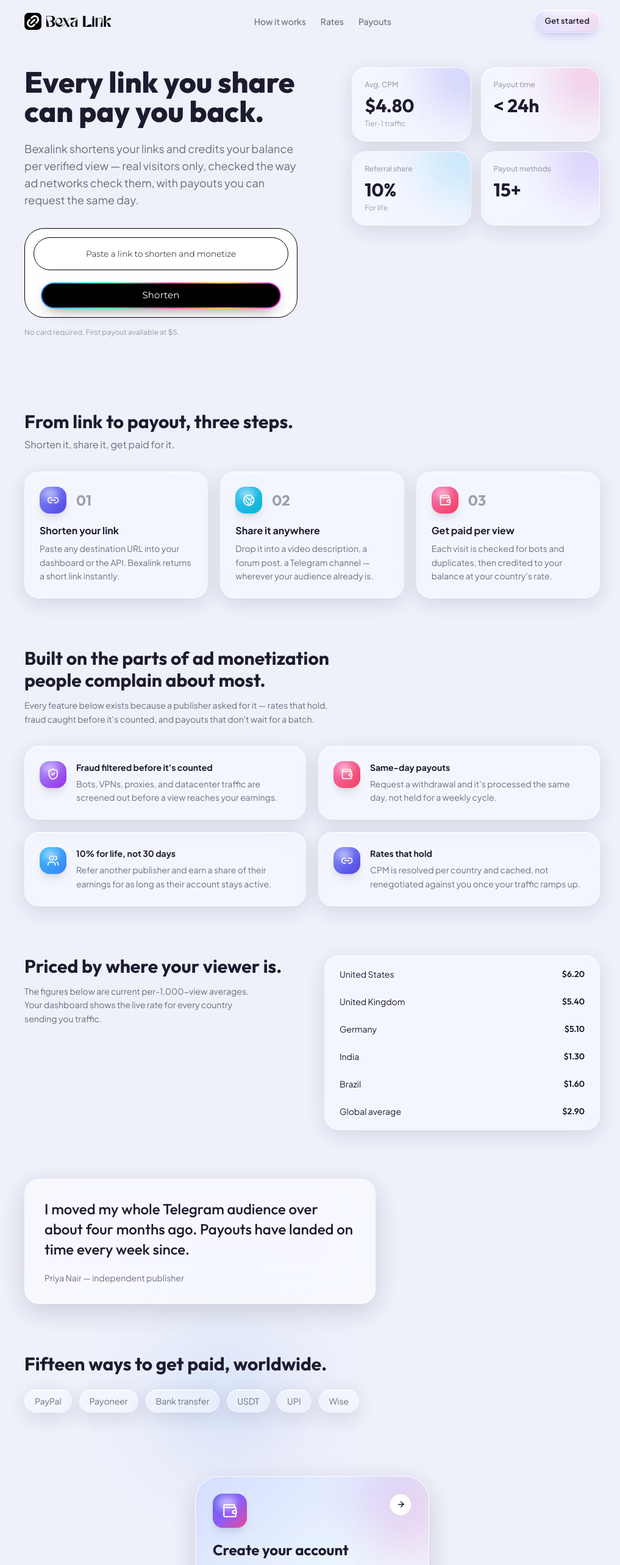
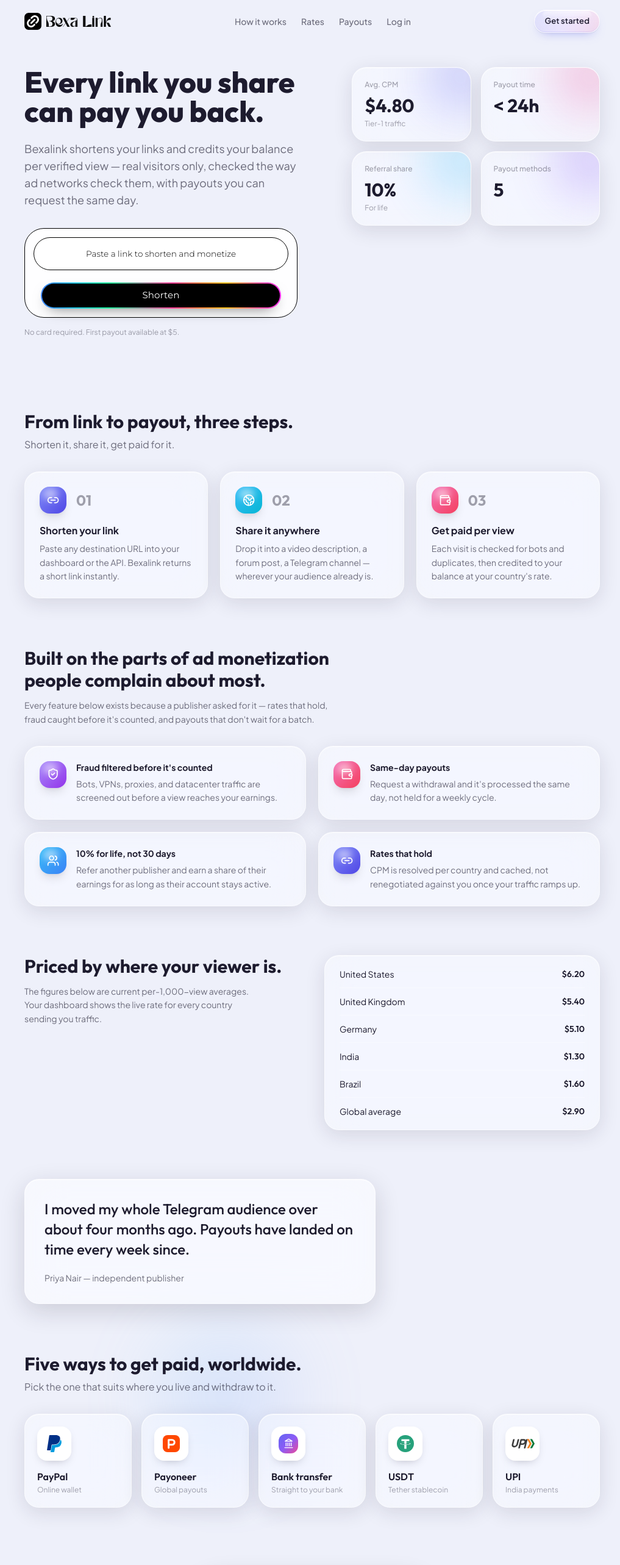
Before and after one commit to bexalinks-lab/Bexalinks-, a Next.js app: page / in a window 1280 px wide. Shown: the top 2566 px of the page at 61% size, without its empty margins (128-1145 px from the left). Built offline with nearby package versions, Linux system fonts and the light colour scheme.

Commit message:
Update LandingPage.jsx

```diff
--- a/frontend/LandingPage.jsx
+++ b/frontend/LandingPage.jsx
@@ -6,9 +6,9 @@
 // gradient icon badges with a glossy highlight for a 3D-widget feel, and a
 // bold rounded display face instead of the earlier ledger/serif treatment.
 
-import { useState } from 'react';
+import { useEffect, useState } from 'react';
 import {
-  ArrowRight, Globe2, Link2, ShieldCheck, Wallet, Users, Copy,
+  ArrowRight, Globe2, Landmark, Link2, Menu, ShieldCheck, Wallet, Users, Copy, X,
 } from 'lucide-react';
 import BrandLogo from './BrandLogo';
 
@@ -68,18 +68,70 @@ function IconBadge({ icon: Icon, gradient, size = 44 }) {
   );
 }
 
+const NAV_LINKS = [
+  { href: '#how-it-works', label: 'How it works' },
+  { href: '#rates', label: 'Rates' },
+  { href: '#payouts', label: 'Payouts' },
+];
+
 function Nav() {
+  const [open, setOpen] = useState(false);
+
+  // Close the mobile menu with the Escape key.
+  useEffect(() => {
+    if (!open) return;
+    const onKey = (e) => e.key === 'Escape' && setOpen(false);
+    window.addEventListener('keydown', onKey);
+    return () => window.removeEventListener('keydown', onKey);
+  }, [open]);
+
   return (
-    <header className="flex items-center justify-between gap-4 px-6 sm:px-10 py-4 max-w-5xl mx-auto">
+    <header className="relative z-30 flex items-center justify-between gap-4 px-6 sm:px-10 py-4 max-w-5xl mx-auto">
       <BrandLogo href="/" />
+
+      {/* Desktop links */}
       <nav className="hidden md:flex items-center gap-6 text-sm font-body font-medium text-[var(--ink-soft)]">
-        <a href="#how-it-works" className="hover:text-[var(--ink)] transition-colors">How it works</a>
-        <a href="#rates" className="hover:text-[var(--ink)] transition-colors">Rates</a>
-        <a href="#payouts" className="hover:text-[var(--ink)] transition-colors">Payouts</a>
+        {NAV_LINKS.map((l) => (
+          <a key={l.href} href={l.href} className="hover:text-[var(--ink)] transition-colors">{l.label}</a>
+        ))}
+        <a href="/login" className="hover:text-[var(--ink)] transition-colors">Log in</a>
       </nav>
-      <CtaButton href="/signup" className="px-4 py-2 rounded-full text-[13px] shrink-0">
-        Get started
-      </CtaButton>
+
+      <div className="flex items-center gap-2 shrink-0">
+        <CtaButton href="/signup" className="px-4 py-2 rounded-full text-[13px]">
+          Get started
+        </CtaButton>
+        {/* Mobile menu button */}
+        <button
+          type="button"
+          onClick={() => setOpen((o) => !o)}
+          aria-label={open ? 'Close menu' : 'Open menu'}
+          aria-expanded={open}
+          aria-controls="mobile-menu"
+          className="btn btn-secondary md:hidden w-9 h-9 rounded-full"
+        >
+          {open ? <X size={16} /> : <Menu size={16} />}
+        </button>
+      </div>
+
+      {/* Mobile dropdown */}
+      {open && (
+        <nav
+          id="mobile-menu"
+          className="md:hidden absolute right-6 sm:right-10 top-full mt-1 w-56 glass-strong rounded-3xl p-2 flex flex-col font-body text-sm font-medium text-[var(--ink)]"
+        >
+          {[...NAV_LINKS, { href: '/login', label: 'Log in' }].map((l) => (
+            <a
+              key={l.href}
+              href={l.href}
+              onClick={() => setOpen(false)}
+              className="px-4 py-3 rounded-2xl hover:bg-white/60 transition-colors"
+            >
+              {l.label}
+            </a>
+          ))}
+        </nav>
+      )}
     </header>
   );
 }
@@ -174,7 +226,7 @@ function Hero() {
           <WidgetStat label="Avg. CPM" value="$4.80" sublabel="Tier-1 traffic" gradient="bg-indigo-500" />
           <WidgetStat label="Payout time" value="< 24h" gradient="bg-pink-500" />
           <WidgetStat label="Referral share" value="10%" sublabel="For life" gradient="bg-sky-400" />
-          <WidgetStat label="Payout methods" value="15+" gradient="bg-violet-500" />
+          <WidgetStat label="Payout methods" value="5" gradient="bg-violet-500" />
         </div>
       </div>
     </section>
@@ -312,17 +364,91 @@ function Testimonial() {
   );
 }
 
+// ── Payout method logos ────────────────────────────────────────────────
+// PayPal and Tether (USDT) use their real vector marks. UPI and Payoneer are
+// redrawn approximations. To use official artwork instead, drop the file in
+// /public/payments/ (e.g. payoneer.svg) and set `src` on that method below.
+function PayPalLogo() {
+  return (
+    <svg viewBox="0 0 24 24" className="w-7 h-7" aria-hidden="true">
+      <path fill="#003087" d="M7.076 21.337H2.47a.641.641 0 0 1-.633-.74L4.944.901C5.026.382 5.474 0 5.998 0h7.46c2.57 0 4.578.543 5.69 1.81 1.01 1.15 1.304 2.42 1.012 4.287-.023.143-.047.288-.077.437-.983 5.05-4.349 6.797-8.647 6.797h-2.19c-.524 0-.968.382-1.05.9l-1.12 7.106z" />
+      <path fill="#009cde" d="M21.222 6.917a3.35 3.35 0 0 0-.607-.541c-.013.076-.026.175-.041.254-.93 4.778-4.005 7.201-9.138 7.201h-2.19a.563.563 0 0 0-.556.479l-1.187 7.527h-.506l-.24 1.516a.56.56 0 0 0 .554.647h3.882c.46 0 .85-.334.922-.788.06-.26.76-4.852.816-5.09a.932.932 0 0 1 .923-.788h.58c3.76 0 6.705-1.528 7.565-5.946.36-1.847.174-3.388-.777-4.471z" />
+    </svg>
+  );
+}
+
+function TetherLogo() {
+  return (
+    <svg viewBox="0 0 32 32" className="w-7 h-7" aria-hidden="true">
+      <circle cx="16" cy="16" r="16" fill="#26A17B" />
+      <path fill="#fff" d="M17.922 17.383v-.002c-.11.008-.677.042-1.942.042-1.01 0-1.721-.03-1.971-.042v.003c-3.888-.171-6.79-.848-6.79-1.658 0-.809 2.902-1.486 6.79-1.66v2.644c.254.018.982.061 1.988.061 1.207 0 1.812-.05 1.925-.06v-2.643c3.88.173 6.775.85 6.775 1.658 0 .81-2.895 1.485-6.775 1.657m0-3.59v-2.366h5.414V7.819H8.595v3.608h5.414v2.365c-4.4.202-7.709 1.074-7.709 2.118 0 1.044 3.309 1.915 7.709 2.118v7.582h3.913v-7.584c4.393-.202 7.694-1.073 7.694-2.116 0-1.043-3.301-1.914-7.694-2.117" />
+    </svg>
+  );
+}
+
+function UpiLogo() {
+  return (
+    <svg viewBox="0 0 48 24" className="w-10 h-5" aria-hidden="true">
+      <g transform="translate(5 0) skewX(-14)" stroke="#3c3c3c" strokeWidth="3.2" fill="none" strokeLinecap="round" strokeLinejoin="round">
+        <path d="M3 4.5v9a4.5 4.5 0 0 0 9 0v-9" />
+        <path d="M17.5 20V4.5h5a4.2 4.2 0 0 1 0 8.4h-5" />
+        <path d="M28.5 4.5V20" />
+      </g>
+      <polygon fill="#F58220" points="33,3 37,3 42,12 37,21 33,21 38,12" />
+      <polygon fill="#097939" points="39,3 43,3 48,12 43,21 39,21 44,12" />
+    </svg>
+  );
+}
+
+function PayoneerLogo() {
+  return (
+    <svg viewBox="0 0 32 32" className="w-7 h-7" aria-hidden="true">
+      <rect width="32" height="32" rx="9" fill="#FF4800" />
+      <path d="M11 24V9h6.5a4.5 4.5 0 0 1 0 9H11" stroke="#fff" strokeWidth="3.4" fill="none" strokeLinecap="round" strokeLinejoin="round" />
+    </svg>
+  );
+}
+
+function BankLogo() {
+  return (
+    <div className={`w-8 h-8 rounded-xl ${BRAND_GRADIENT} flex items-center justify-center`}>
+      <Landmark size={17} strokeWidth={2} className="text-white" />
+    </div>
+  );
+}
+
+const PAYOUT_METHODS = [
+  { name: 'PayPal', note: 'Online wallet', Logo: PayPalLogo },
+  { name: 'Payoneer', note: 'Global payouts', Logo: PayoneerLogo },
+  { name: 'Bank transfer', note: 'Straight to your bank', Logo: BankLogo },
+  { name: 'USDT', note: 'Tether stablecoin', Logo: TetherLogo },
+  { name: 'UPI', note: 'India payments', Logo: UpiLogo },
+  // Official artwork: { name: 'PayPal', note: '…', src: '/payments/paypal.svg' }
+];
+
+function PayoutCard({ name, note, Logo, src }) {
+  return (
+    <div className="glass rounded-3xl p-4 sm:p-5 flex sm:flex-col items-center sm:items-start gap-4 transition-transform duration-200 hover:-translate-y-0.5">
+      <div className="shrink-0 w-14 h-14 rounded-2xl bg-white border border-white/80 shadow-[0_6px_16px_-8px_rgba(29,27,46,0.35)] flex items-center justify-center">
+        {src ? <img src={src} alt="" className="w-8 h-8 object-contain" /> : <Logo />}
+      </div>
+      <div>
+        <h3 className="font-display font-semibold text-base text-[var(--ink)] leading-tight">{name}</h3>
+        <p className="font-body text-xs text-[var(--ink-faint)] mt-1">{note}</p>
+      </div>
+    </div>
+  );
+}
+
 function Payouts() {
-  const methods = ['PayPal', 'Payoneer', 'Bank transfer', 'USDT', 'UPI', 'Wise'];
   return (
     <section id="payouts" className="px-6 sm:px-10 max-w-5xl mx-auto py-10 relative">
       <div className="absolute top-0 left-1/4 w-56 h-56 rounded-full bg-gradient-to-br from-sky-300 to-indigo-400 opacity-20 blur-3xl -z-10" />
-      <h2 className="font-display font-bold text-3xl text-[var(--ink)] mb-6">Fifteen ways to get paid, worldwide.</h2>
-      <div className="flex flex-wrap gap-3">
-        {methods.map((m) => (
-          <span key={m} className="glass rounded-full px-4 py-2 font-body text-sm text-[var(--ink-soft)]">
-            {m}
-          </span>
+      <h2 className="font-display font-bold text-3xl text-[var(--ink)] mb-2">Five ways to get paid, worldwide.</h2>
+      <p className="font-body text-[var(--ink-soft)] mb-8 max-w-md">Pick the one that suits where you live and withdraw to it.</p>
+      <div className="grid grid-cols-1 sm:grid-cols-3 lg:grid-cols-5 gap-3 sm:gap-4">
+        {PAYOUT_METHODS.map((m) => (
+          <PayoutCard key={m.name} {...m} />
         ))}
       </div>
     </section>
@@ -342,9 +468,13 @@ function ClosingCTA() {
             <div className="glass-shine" />
             <Wallet size={26} className="text-white relative z-10" />
           </div>
-          <span className="w-9 h-9 rounded-full bg-white border border-black/10 flex items-center justify-center">
+          <a
+            href="/signup"
+            aria-label="Create your account"
+            className="w-9 h-9 rounded-full bg-white border border-black/10 flex items-center justify-center transition-transform duration-150 hover:scale-105 active:scale-95"
+          >
             <ArrowRight size={15} className="text-black" />
-          </span>
+          </a>
         </div>
 
         <h2 className="font-display font-bold text-2xl text-[var(--ink)] mb-1">Create your account</h2>
```
